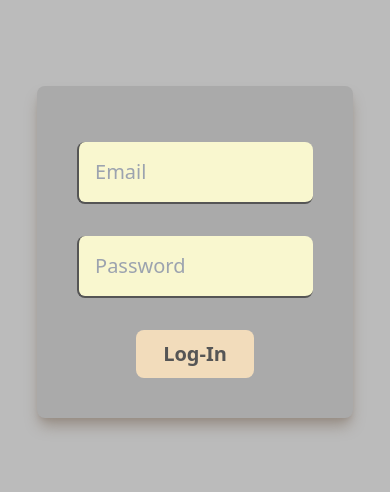
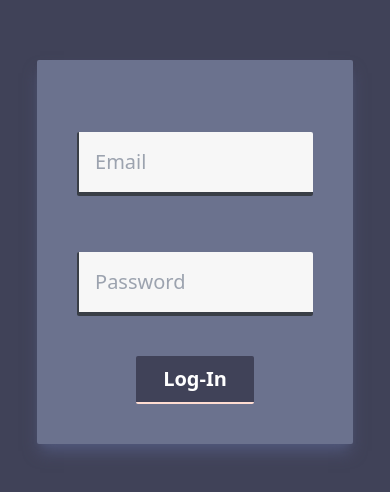
Before and after one commit to Filza05/Chat-App, a React (Create React App) app in the folder client/: page /Login in a window 390 px wide. Shown: the part 170-662 px from the top of the page. Built offline with nearby package versions, Linux system fonts and the light colour scheme.

Commit message:
Login/Signup Made Responsive

```diff
--- a/client/src/Components/LogIn.jsx
+++ b/client/src/Components/LogIn.jsx
@@ -16,7 +16,7 @@ function LogIn() {
   });
 
   const inputStyle =
-    "w-full border-b-2 border-[#555555] mb-4 mt-4 p-4 border-l-2 rounded-lg bg-[#F9F7CF] text-xl font-bolder text-[#AAAAAA]";
+    "w-full border-b-4 border-[#393E46] bg-[#F7F7F7] mb-6 mt-8 p-4 border-l-2 rounded-sm text-xl font-bolder text-[#404258]";
 
   const onSubmit = (data) => {
     axiosOBJ
@@ -40,8 +40,8 @@ function LogIn() {
   };
 
   return (
-    <div className="flex bg-[#BBBBBB]">
-      <div className="leftDiv h-screen w-[40%] hidden sm:block">
+    <div className="flex bg-[#404258]">
+      <div className="leftDiv h-screen w-[40%] hidden md:block">
         <img
           alt="chat-pic"
           src={SignUpPic}
@@ -49,10 +49,10 @@ function LogIn() {
         ></img>
       </div>
 
-      <div className="rightDiv bg-[#BBBBBB] h-screen sm:w-[60%] w-[90%] flex items-center m-auto">
+      <div className="rightDiv bg-[#404258] h-screen md:w-[60%] w-[90%] flex items-center m-auto">
         <form
-          className="w-[90%] m-auto h-fit bg-[#AAAAAA] shadow-lg shadow-[#968C83]
-          rounded-lg p-10 flex-col justify-between"
+          className="w-[90%] lg:w-[65%] m-auto max-h-[fit-content] bg-[#6B728E] shadow-lg shadow-[#50577A]
+          rounded-sm p-10 flex-col justify-between"
           onSubmit={handleSubmit(onSubmit)}
         >
           <input
@@ -99,10 +99,8 @@ function LogIn() {
             <button
               type="submit"
               disabled={!isDirty || !isValid}
-              className={`rounded-lg bg-[#F2DCBB] w-1/2 h-12 text-center font-bold
-              text-[#555555] text-xl hover:border-b-2 border-[#555555] cursor-${
-                !isDirty || !isValid ? "not-allowed" : "pointer"
-              }`}
+              className="rounded-sm bg-[#404258] w-1/2 h-12 text-center font-bold
+              text-white text-xl border-b-2 border-[#FFDDD2] hover:-translate-y-2 duration-300"
             >
               Log-In
             </button>
--- a/client/src/Components/SignUp.jsx
+++ b/client/src/Components/SignUp.jsx
@@ -47,7 +47,7 @@ function SignUp() {
   });
 
   const inputStyle =
-    "w-full border-b-2 border-[#555555] mb-4 mt-4 p-4 border-l-2 rounded-lg bg-[#F9F7CF] text-xl font-bolder text-[#AAAAAA]";
+    "w-full border-b-4 border-[#393E46] bg-[#F7F7F7] mb-6 mt-6 p-4 border-l-2 rounded-sm text-xl font-bolder text-[#404258]";
 
   const onSubmit = (data) => {
     const user = data;
@@ -72,8 +72,8 @@ function SignUp() {
       });
   };
   return (
-    <div className="flex">
-      <div className="leftDiv h-screen w-[40%]">
+    <div className="flex bg-[#404258]">
+      <div className="leftDiv h-screen w-[40%] hidden md:block">
         <img
           alt="chat-pic"
           src={SignUpPic}
@@ -81,10 +81,10 @@ function SignUp() {
         ></img>
       </div>
 
-      <div className="rightDiv bg-[#BBBBBB] h-screen w-[60%] flex items-center">
+      <div className="rightDiv bg-[#404258] h-screen md:w-[60%] w-[90%] flex items-center m-auto">
         <form
-          className="w-[90%] m-auto h-fit bg-[#AAAAAA] shadow-lg shadow-[#968C83]
-        rounded-lg p-10 flex-col justify-between"
+          className="w-[90%] lg:w-[65%] m-auto max-h-[fit-content] bg-[#6B728E] shadow-lg shadow-[#50577A]
+        rounded-sm p-10 flex-col justify-between"
           onSubmit={handleSubmit(onSubmit)}
         >
           <input
@@ -146,21 +146,19 @@ function SignUp() {
             </span>
           )}
 
-          <div className="mt-4 flex items-center gap-4">
+          <div className="mt-12 flex items-center gap-4">
             <button
               type="submit"
               disabled={!isDirty || !isValid}
-              className={`rounded-lg bg-[#F2DCBB] w-1/2 h-12 text-center text-sm font-bold
-               text-[#555555] sm:text-xl hover:border-b-2 border-[#555555] cursor-${
-                 !isDirty || !isValid ? "not-allowed" : "pointer"
-               }`}
+              className="rounded-sm bg-[#404258] w-1/2 h-12 text-center text-sm font-bold
+              text-white border-b-2 border-[#FFDDD2] sm:text-xl hover:-translate-y-2 duration-300"
             >
               Sign-Up
             </button>
-            <p className="text-xl font-bolder text-[#555555]">OR</p>
+            <p className="text-xl font-bolder text-white">OR</p>
             <button
-              className="rounded-lg bg-[#F2DCBB] w-1/2 h-12 text-center text-sm font-bold
-             text-[#555555] sm:text-xl hover:border-b-2 border-[#555555]"
+              className="rounded-sm bg-[#404258] w-1/2 h-12 text-center text-sm font-bold
+             text-[#FFDDD2] border-b-2 border-[#FFDDD2] sm:text-xl hover:-translate-y-2 duration-300"
             >
               <Link to="/Login">Log-In</Link>
             </button>
```
